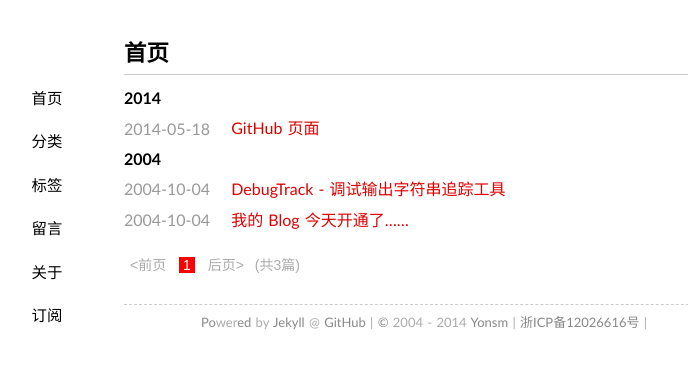
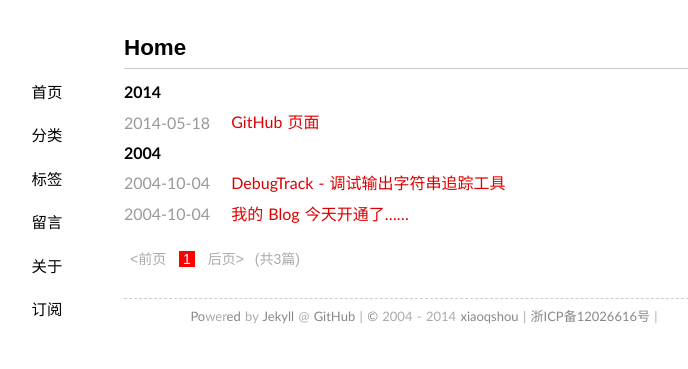
Before and after one commit to xiaoqshou/xiaoqshou.github.com, a Jekyll site: the page built from index.html, in a window 1280 px wide. Shown: the top 369 px of the page, without its empty margins (216-904 px from the left). Built offline with Jekyll 4.4.1, drawn with Linux system fonts in a browser that asks for light colours; some web fonts are replaced; Markdown is read by kramdown in place of the engine named in the settings; the list of posts is cut into pages by our own code; comment, search, counter and statistics services are not loaded; part of the change alters nothing that is shown.

Commit message:
test homepage

```diff
--- a/_config.yml
+++ b/_config.yml
@@ -1,16 +1,16 @@
 markdown: rdiscount
 permalink: /:title/
-url: http://yonsm.net
-name: Yonsm.NET
-author: Yonsm
-qq: 123018
-email: Yonsm@msn.com
+url:
+name: YoungLiou
+author: xiaoqshou
+qq: 43938831
+email: xiaoqshou@gmail.com
 duoshuo: yonsm
 beian: 浙ICP备12026616号
 cnzz: 119959
 weibo: 1885061391
-github: Yonsm
+github: xiaoqshou
 pygments: true
 safe: true
 paginate: 20
-about: "这里是 Yonsm 的个人博客，创建于 2004 年。开始使用了 ExBlog 博客程序；之后长期（2004 ~ 2011）使用 Bo-Blog；2012 年更换为 WordProess；2013年7月迁移到 Jekyll @ GitHub。<br /><br />这里包含了部分个人的“折腾”过程、结论和成果，切换到分类模可以更快地找到感兴趣的内容，欢迎观赏、建议、拍砖……"
+about: "xiaoqshou's blog.so.. have fun..."
--- a/index.html
+++ b/index.html
@@ -1,5 +1,5 @@
 ---
-title: 首页
+title: Home
 layout: page
 ---
 
```
